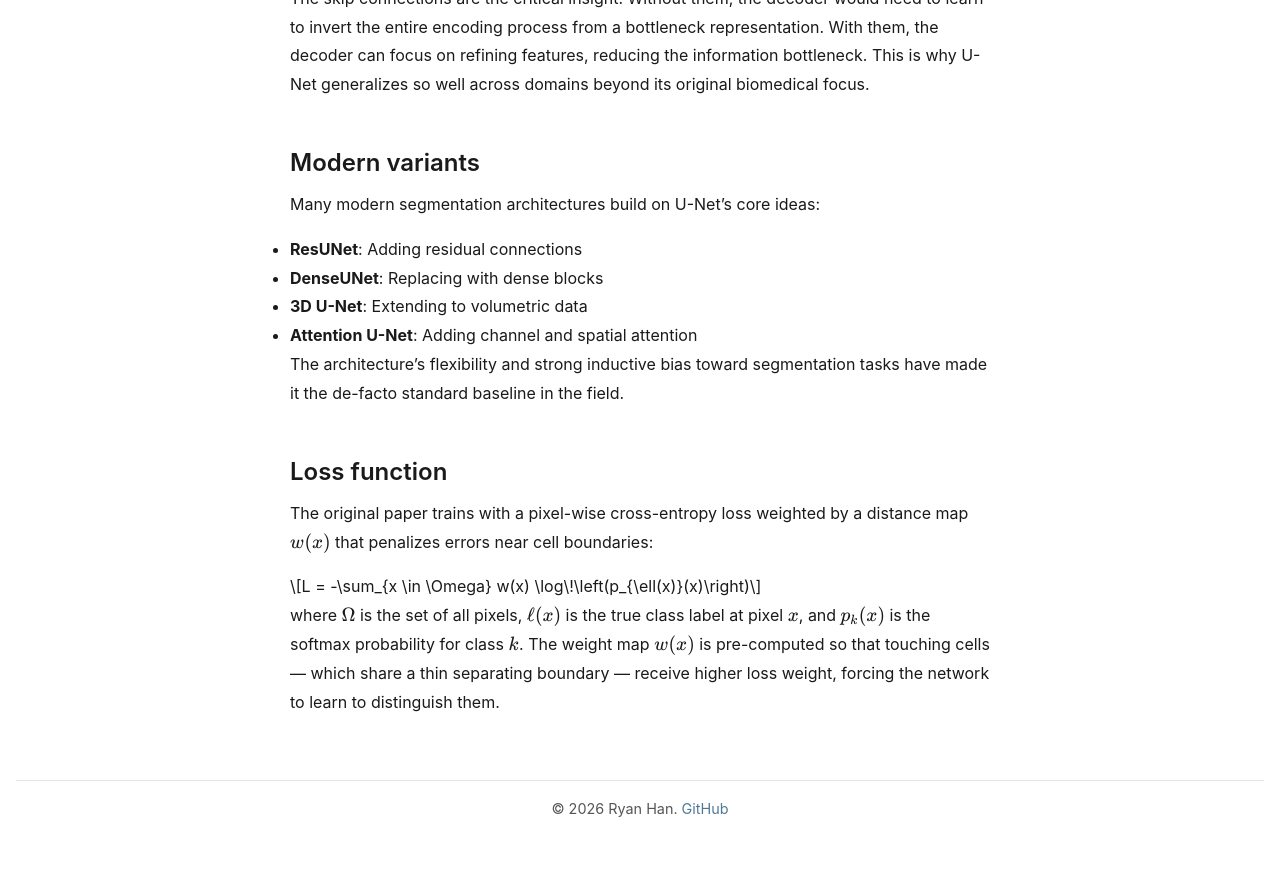
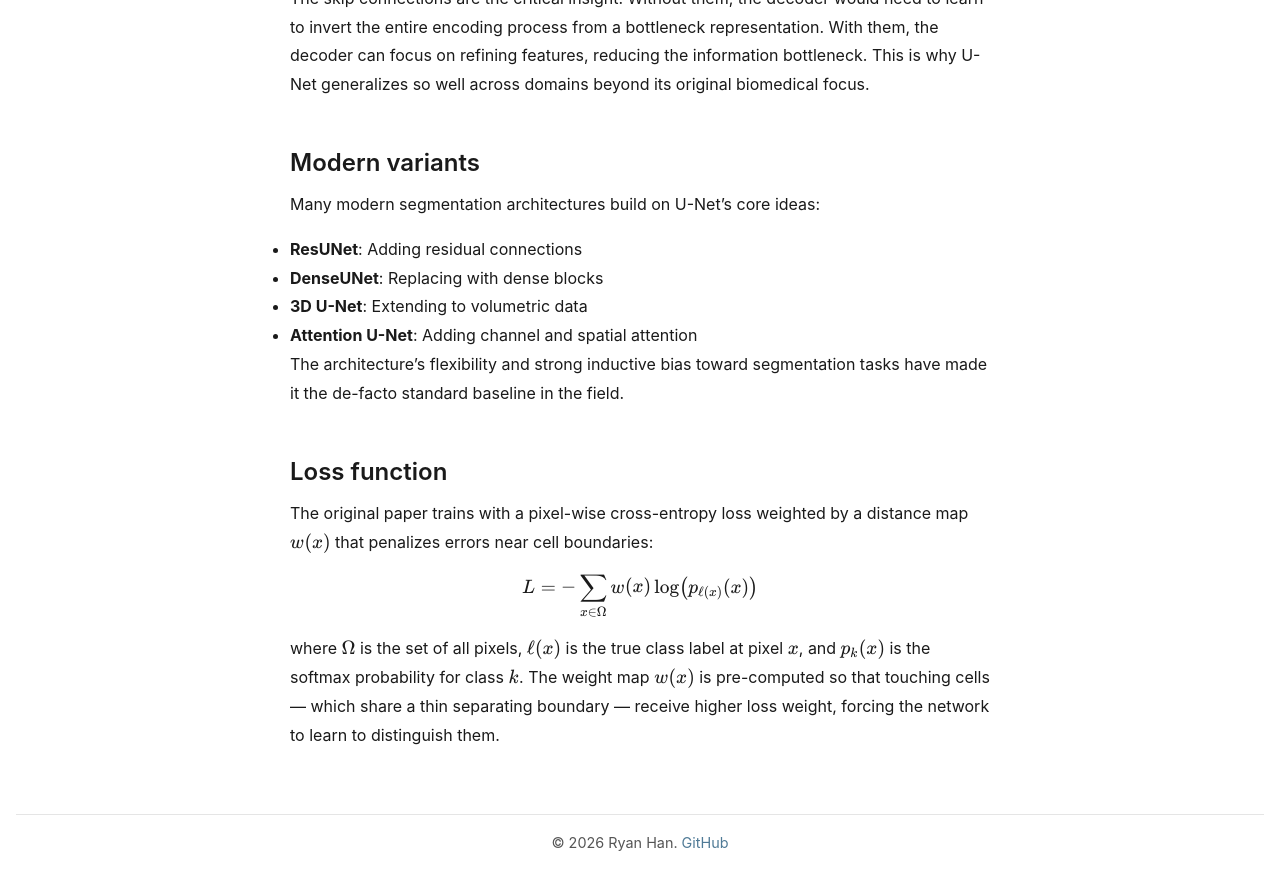
Before and after one commit to ryan99han/ryan99han.github.io, a Jekyll site: the page built from _posts/2026-05-03-u-nets.md, in a window 1280 px wide and 900 px high, scrolled down 928 px. Shown: the top 890 px of the window. Built offline with Jekyll 4.4.1, drawn with Linux system fonts in a browser that asks for light colours; before the commit the page ends 1795 px from its top, so only the background shows below that; some of the changed lines change nothing that is shown.

Commit message:
Fix Latex rendering.

```diff
--- a/_config.yml
+++ b/_config.yml
@@ -4,6 +4,8 @@ baseurl: ""
 url: "https://ryan99han.github.io"
 
 markdown: kramdown
+kramdown:
+  math_engine: null
 theme: null
 
 plugins:
```
